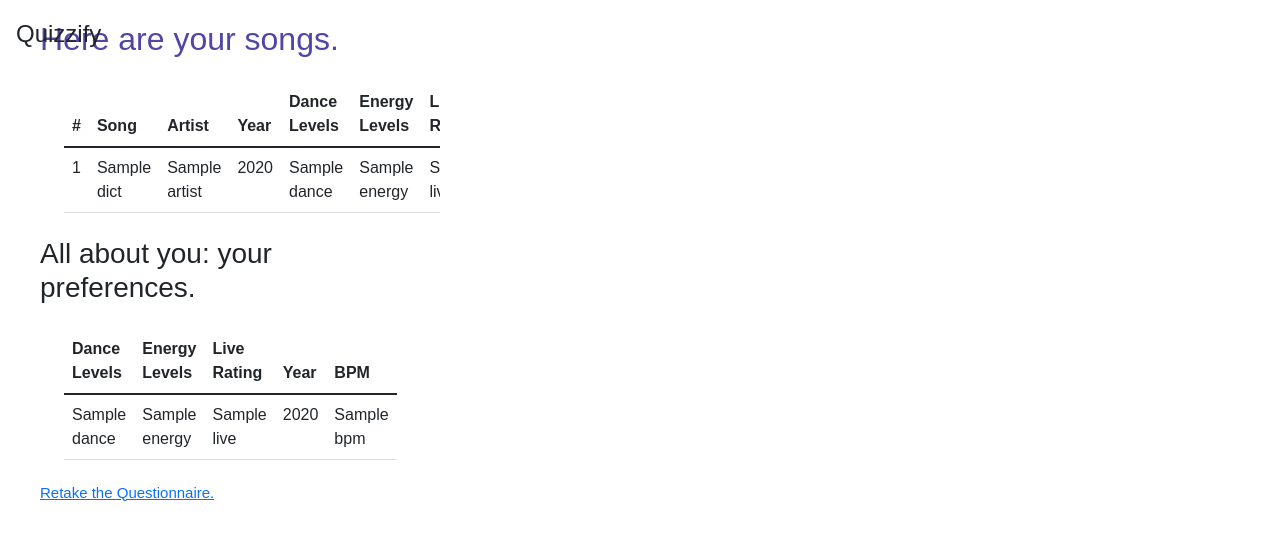
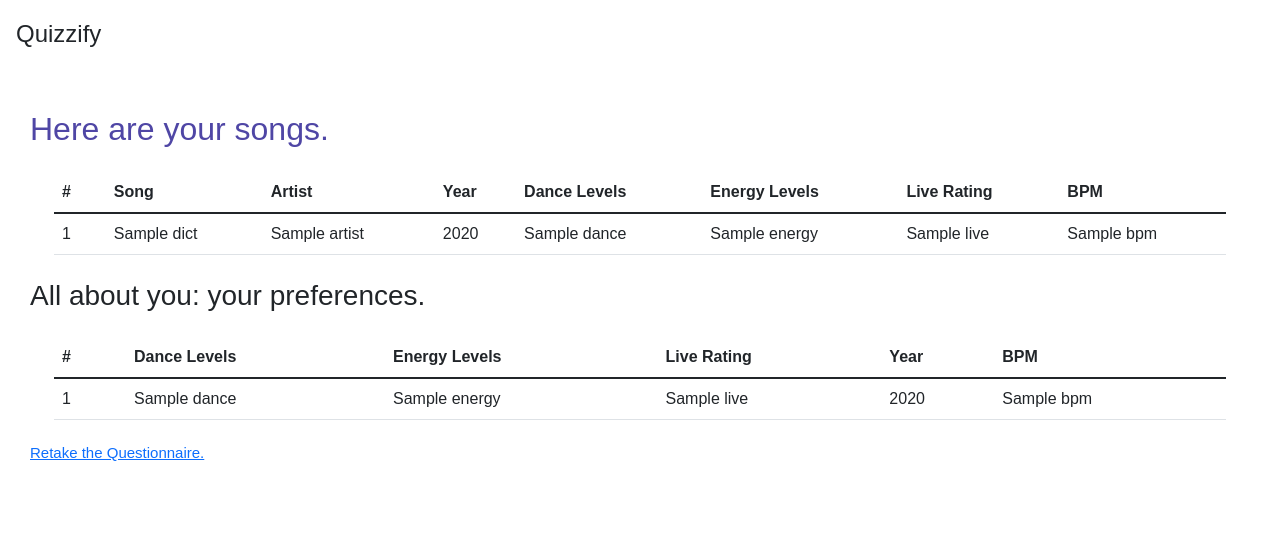
Before and after one commit to joshmysore/quizzify, a Flask app: template templates/songs.html in a window 1280 px wide. Shown: the top 540 px of the page. Run offline with Flask 2, Linux system fonts and the light colour scheme; the template is opened without the code that fills it: most values are stand-ins (such as "Sample title", 1, 10 or a date in 2020); some libraries are stand-ins or nearby versions.

Commit message:
table changes for songs

```diff
--- a/static/songs.css
+++ b/static/songs.css
@@ -43,8 +43,9 @@ body {
 
 
 .left {
-  overflow: hidden;
-  padding-top: 1rem;
+  padding-top: 110px;
+  padding-left: 30px;
+  padding-right: 30px;
   justify-content: top;
   animation-name: left;
   animation-duration: 1s;
@@ -96,29 +97,16 @@ body {
   animation-delay: 2.5s;
 }
 
-@keyframes move {
-  0% {
-    opacity: 0;
-    visibility: hidden;
-    transform: translateY(-40px);
-  }
-
-  100% {
-    opacity: 1;
-    visibility: visible;
-    transform: translateY(0);
-  }
+table {
+  counter-reset: rowNumber - 1;
 }
 
-@keyframes left {
-  0% {
-    opacity: 0;
-    width: 0;
-  }
+table tr {
+  counter-increment: rowNumber;
+}
 
-  100% {
-    opacity: 1;
-    padding: 20px 40px;
-    width: 440px;
-  }
+table tr td:first-child::before {
+  content: counter(rowNumber);
+  min-width: 1em;
+  margin-right: 0.5em;
 }
--- a/templates/songs.html
+++ b/templates/songs.html
@@ -25,7 +25,7 @@
         <div class="header">
             <h2 class="animation a1">Here are your songs.</h2>
             <div class="m-4">
-                <table class="table table-hover">
+                <table class="animation a2 table table-hover">
                     <thead>
                         <tr>
                             <th>#</th>
@@ -41,7 +41,7 @@
                     <tbody>
                         {% for dict in list2 %}
                         <tr>
-                            <td>1</td>
+                            <td></td>
                             <td>  {{ dict.title }}  </td>
                             <td>  {{ dict.artist }}  </td>
                             <td>  {{ dict.year }}  </td>
@@ -59,6 +59,7 @@
                 <table class="table table-hover">
                     <thead>
                         <tr>
+                            <th>#</th>
                             <th>Dance Levels</th>
                             <th>Energy Levels</th>
                             <th>Live Rating</th>
@@ -68,6 +69,7 @@
                     </thead>
                     <tbody>
                         <tr>
+                            <td></td>
                             <td>  {{ list1[0]["dance"]}}  </td>
                             <td>  {{ list1[0]["energy"]}}  </td>
                             <td>  {{ list1[0]["live"]}}  </td>
```
Also changed, not shown: quizzify.db, 1 other file.
